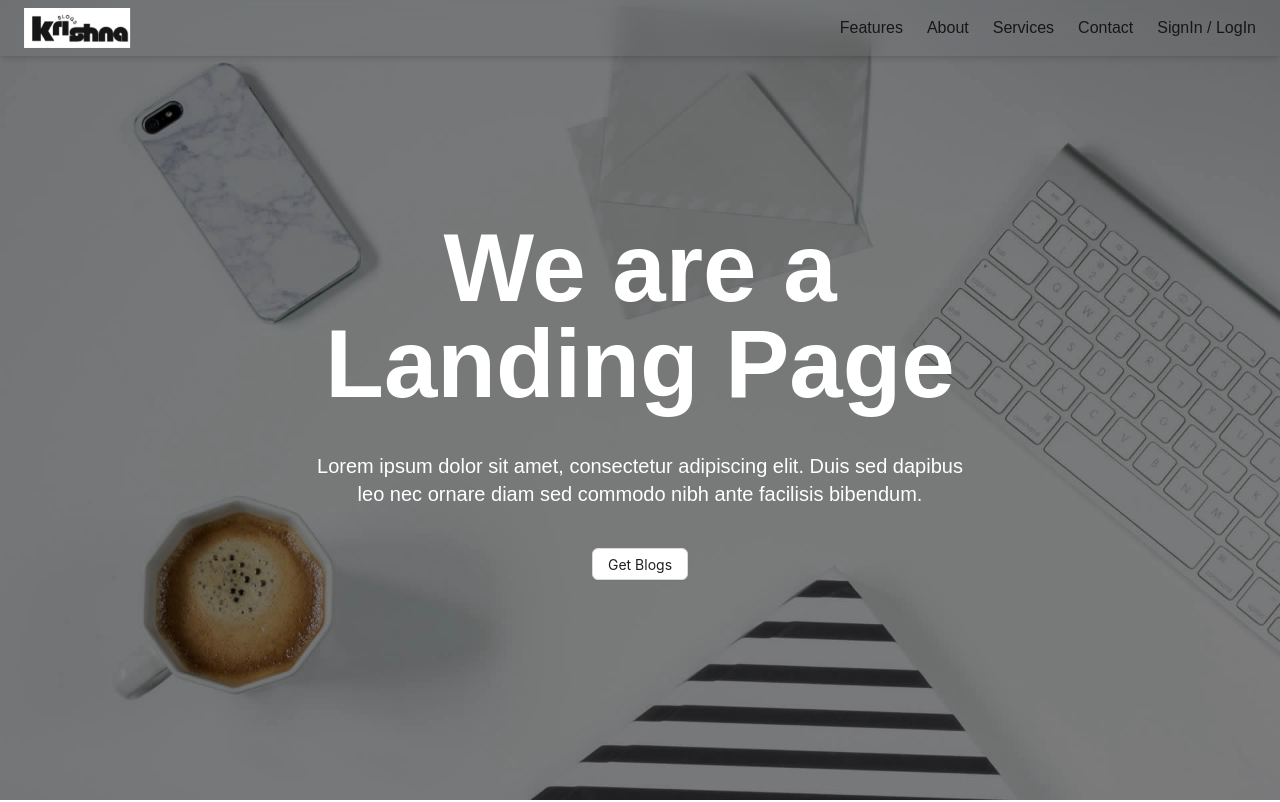
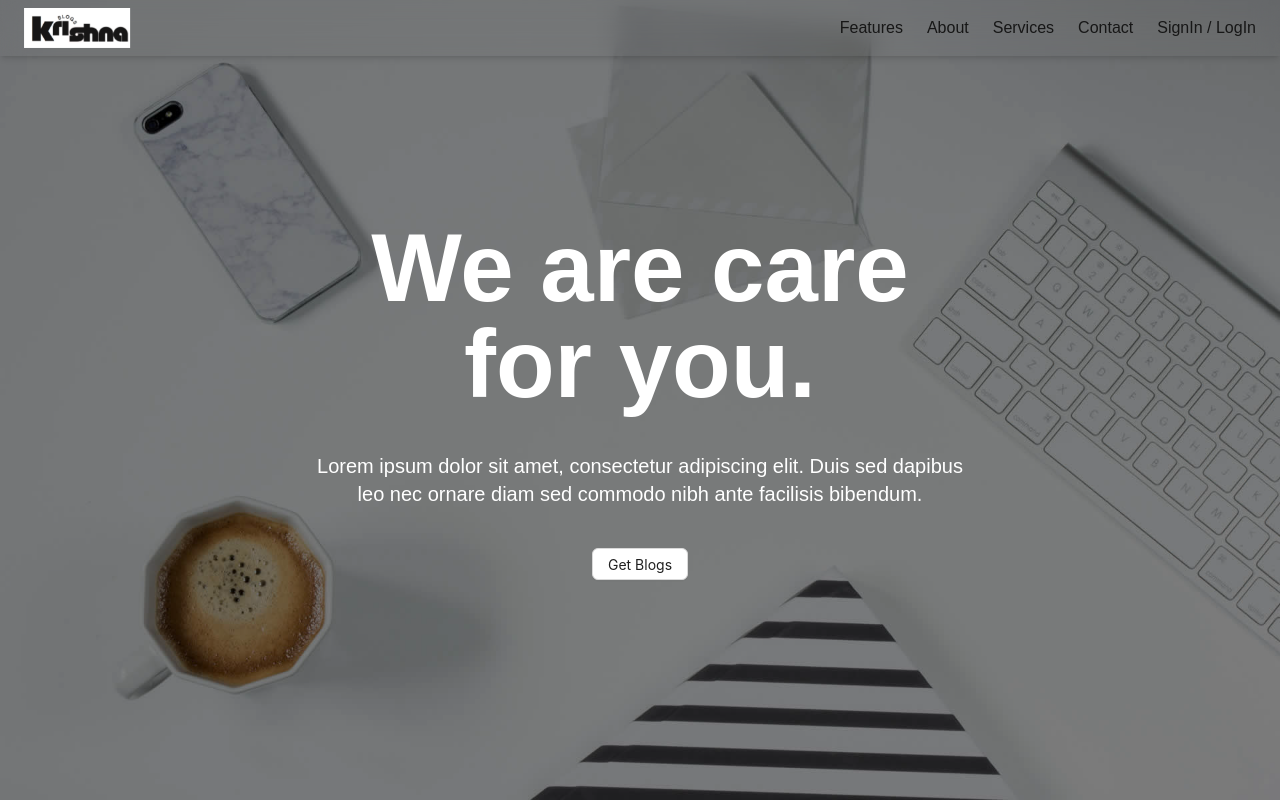
Before and after one commit to krishh743/Krishna_blogs_App, a Next.js app: page / in a window 1280 px wide. Shown: the top 802 px of the page. Built offline with nearby package versions, Linux system fonts and the light colour scheme; what smooth-scroll would draw is missing.

Commit message:
data added

```diff
--- a/app/utills/data/data.ts
+++ b/app/utills/data/data.ts
@@ -41,7 +41,7 @@ interface PageData {
 
 export const pageData : PageData ={
   "Header": {
-    "title": "We are a Landing Page",
+    "title": "We are care for you.",
     "paragraph": "Lorem ipsum dolor sit amet, consectetur adipiscing elit. Duis sed dapibus leo nec ornare diam sed commodo nibh ante facilisis bibendum."
   },
   "About": {
```
